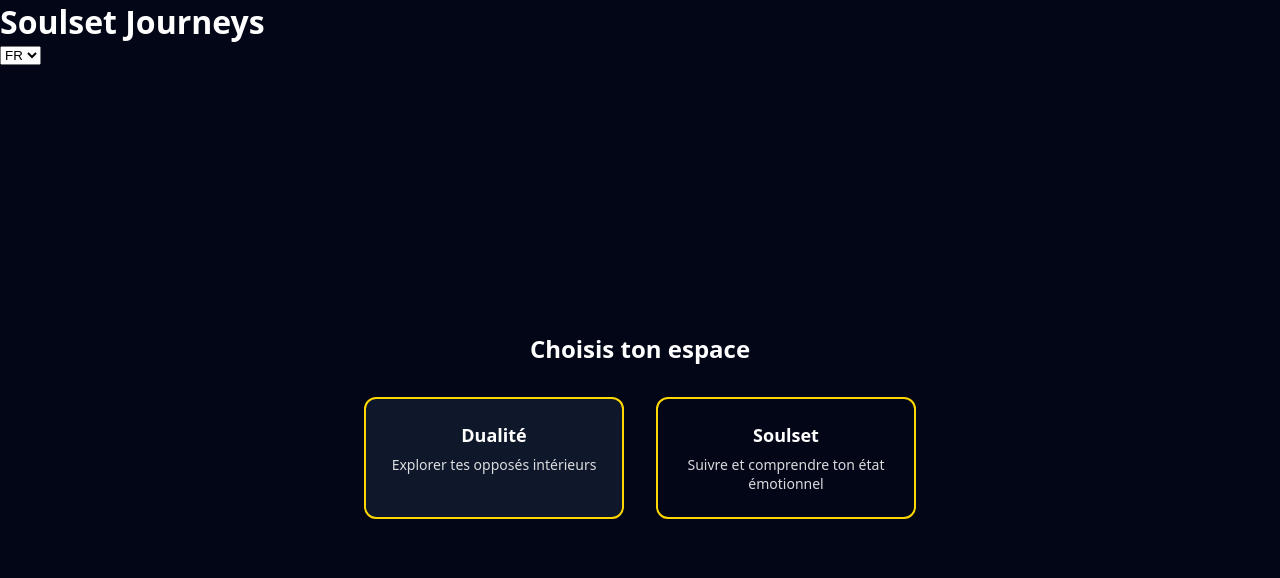
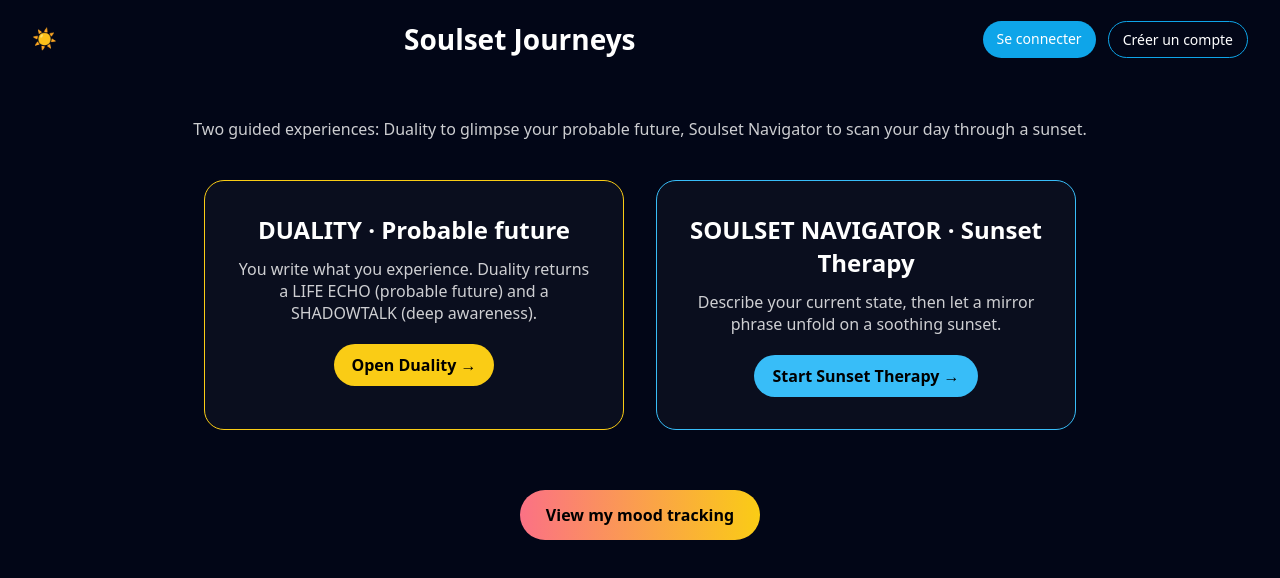
Before and after one commit to InstaMagicGen/Duality, a Next.js app: page / in a window 1280 px wide. Shown: the top 578 px of the page. Built offline with nearby package versions, Linux system fonts and the light colour scheme.

Commit message:
Final layout: header fixed, buttons clickable, dark mode working

```diff
--- a/app/components/Header.tsx
+++ b/app/components/Header.tsx
@@ -1,24 +1,35 @@
 "use client";
 
 import { useState } from "react";
-
-type Lang = "fr" | "en" | "ar";
+import Link from "next/link";
 
 export default function Header() {
-  const [lang, setLang] = useState<Lang>("fr");
+  const [dark, setDark] = useState(true);
+
+  function toggleTheme() {
+    setDark(!dark);
+    document.body.classList.toggle("light");
+  }
 
   return (
     <header className="header">
-      <h1 className="text-2xl font-bold">Soulset Journeys</h1>
-      <select
-        className="lang-select"
-        value={lang}
-        onChange={(e) => setLang(e.target.value as Lang)}
-      >
-        <option value="fr">FR</option>
-        <option value="en">EN</option>
-        <option value="ar">AR</option>
-      </select>
+      {/* LEFT */}
+      <button onClick={toggleTheme} className="theme-btn">
+        {dark ? "☀️" : "🌙"}
+      </button>
+
+      {/* CENTER */}
+      <div className="logo">Soulset Journeys</div>
+
+      {/* RIGHT */}
+      <div className="auth">
+        <Link href="/login" className="auth-btn">
+          Se connecter
+        </Link>
+        <Link href="/signup" className="auth-btn outline">
+          Créer un compte
+        </Link>
+      </div>
     </header>
   );
 }
--- a/app/globals.css
+++ b/app/globals.css
@@ -1,29 +1,132 @@
-/* RESET DE BASE */
+/* RESET */
 * {
   box-sizing: border-box;
   margin: 0;
   padding: 0;
 }
 
-html,
 body {
-  height: 100%;
-  background-color: #020617; /* dark */
-  color: #ffffff;
-  font-family: system-ui, -apple-system, BlinkMacSystemFont,
-    "Segoe UI", Roboto, Oxygen, Ubuntu, Cantarell, sans-serif;
+  background: #020617;
+  color: #fff;
+  font-family: system-ui, sans-serif;
+  min-height: 100vh;
 }
 
-/* LIENS */
-a {
-  color: inherit;
-  text-decoration: none;
+body.light {
+  background: #f8fafc;
+  color: #020617;
 }
 
-/* BOUTONS GLOBAUX */
-button {
+/* HEADER */
+.header {
+  display: grid;
+  grid-template-columns: auto 1fr auto;
+  align-items: center;
+  padding: 20px 32px;
+}
+
+.logo {
+  text-align: center;
+  font-size: 28px;
+  font-weight: 700;
+}
+
+.theme-btn {
+  font-size: 20px;
+  background: none;
+  border: none;
   cursor: pointer;
-  border: none;
-  background: none;
-  color: inherit;
 }
+
+.auth {
+  display: flex;
+  gap: 12px;
+}
+
+.auth-btn {
+  padding: 8px 14px;
+  border-radius: 999px;
+  background: #0ea5e9;
+  color: white;
+  text-decoration: none;
+  font-size: 14px;
+}
+
+.auth-btn.outline {
+  background: transparent;
+  border: 1px solid #0ea5e9;
+}
+
+/* HOME */
+.home {
+  text-align: center;
+  padding: 40px 24px;
+}
+
+.subtitle {
+  max-width: 900px;
+  margin: 0 auto 40px;
+  opacity: 0.8;
+}
+
+/* CARDS */
+.cards {
+  display: flex;
+  justify-content: center;
+  gap: 32px;
+  margin-bottom: 40px;
+}
+
+.card {
+  width: 420px;
+  padding: 32px;
+  border-radius: 20px;
+  background: rgba(255, 255, 255, 0.03);
+}
+
+.duality {
+  border: 1px solid #facc15;
+}
+
+.soulset {
+  border: 1px solid #38bdf8;
+}
+
+.card h2 {
+  margin-bottom: 12px;
+}
+
+.card p {
+  opacity: 0.8;
+  margin-bottom: 20px;
+}
+
+.card-btn {
+  display: inline-block;
+  padding: 10px 18px;
+  border-radius: 999px;
+  text-decoration: none;
+  font-weight: 600;
+}
+
+.yellow {
+  background: #facc15;
+  color: #000;
+}
+
+.blue {
+  background: #38bdf8;
+  color: #000;
+}
+
+/* MOOD */
+.mood-btn {
+  display: inline-block;
+  margin-top: 20px;
+  padding: 14px 26px;
+  border-radius: 999px;
+  background: linear-gradient(90deg, #fb7185, #facc15);
+  color: #000;
+  text-decoration: none;
+  font-weight: 700;
+}
--- a/app/layout.tsx
+++ b/app/layout.tsx
@@ -1,15 +1,21 @@
-"use client";
-
 import "./globals.css";
-import { ReactNode } from "react";
 import Header from "./components/Header";
 
-export default function RootLayout({ children }: { children: ReactNode }) {
+export const metadata = {
+  title: "Soulset Journeys",
+  description: "Duality & Soulset Navigator",
+};
+
+export default function RootLayout({
+  children,
+}: {
+  children: React.ReactNode;
+}) {
   return (
     <html lang="fr">
-      <body className="bg-black text-white">
+      <body>
         <Header />
-        <main>{children}</main>
+        {children}
       </body>
     </html>
   );
--- a/app/page.tsx
+++ b/app/page.tsx
@@ -1,98 +1,95 @@
 "use client";
+
+import { useEffect, useState } from "react";
+import Link from "next/link";
 
 type Lang = "fr" | "en" | "ar";
 
-const translations = {
+const TEXT: Record<Lang, any> = {
   fr: {
-    title: "Choisis ton espace",
-    duality: "Dualité",
-    dualityDesc: "Explorer tes opposés intérieurs",
-    soulset: "Soulset",
-    soulsetDesc: "Suivre et comprendre ton état émotionnel",
+    subtitle:
+      "Deux expériences guidées : Duality pour voir ton futur probable, Soulset Navigator pour scanner ta journée sur un coucher de soleil.",
+    dualityTitle: "DUALITY · Futur probable",
+    dualityDesc:
+      "Tu écris ce que tu vis. Duality renvoie un LIFE ECHO (futur probable) et un SHADOWTALK (conscience profonde).",
+    dualityBtn: "Ouvrir Duality →",
+    soulsetTitle: "SOULSET NAVIGATOR · Sunset Therapy",
+    soulsetDesc:
+      "Décris ton état du moment, puis laisse une phrase miroir se projeter sur un coucher de soleil apaisant.",
+    soulsetBtn: "Commencer la Sunset Therapy →",
+    moodBtn: "Voir mon suivi de mood",
   },
   en: {
-    title: "Choose your space",
-    duality: "Duality",
-    dualityDesc: "Explore your inner opposites",
-    soulset: "Soulset",
-    soulsetDesc: "Track and understand your emotional state",
+    subtitle:
+      "Two guided experiences: Duality to glimpse your probable future, Soulset Navigator to scan your day through a sunset.",
+    dualityTitle: "DUALITY · Probable future",
+    dualityDesc:
+      "You write what you experience. Duality returns a LIFE ECHO (probable future) and a SHADOWTALK (deep awareness).",
+    dualityBtn: "Open Duality →",
+    soulsetTitle: "SOULSET NAVIGATOR · Sunset Therapy",
+    soulsetDesc:
+      "Describe your current state, then let a mirror phrase unfold on a soothing sunset.",
+    soulsetBtn: "Start Sunset Therapy →",
+    moodBtn: "View my mood tracking",
   },
   ar: {
-    title: "اختر مساحتك",
-    duality: "الازدواجية",
-    dualityDesc: "استكشاف التناقضات الداخلية",
-    soulset: "سولسِت",
-    soulsetDesc: "متابعة وفهم حالتك العاطفية",
+    subtitle:
+      "تجربتان موجهتان: Duality لرؤية مستقبلك المحتمل، وSoulset Navigator لمسح يومك عبر غروب الشمس.",
+    dualityTitle: "DUALITY · المستقبل المحتمل",
+    dualityDesc:
+      "تكتب ما تعيشه. Duality يعيد LIFE ECHO (مستقبل محتمل) وSHADOWTALK (الوعي العميق).",
+    dualityBtn: "فتح Duality ←",
+    soulsetTitle: "SOULSET NAVIGATOR · علاج الغروب",
+    soulsetDesc:
+      "صف حالتك الحالية، ثم دع عبارة مرآة تنعكس على غروب شمس مهدئ.",
+    soulsetBtn: "بدء علاج الغروب ←",
+    moodBtn: "عرض تتبع المزاج",
   },
 };
 
-export default function Page() {
-  // 🔹 même langue que le layout (plus tard : context ou store)
-  const lang: Lang = "fr";
-  const t = translations[lang];
+export default function Home() {
+  const [lang, setLang] = useState<Lang>("fr");
+
+  useEffect(() => {
+    const browserLang = navigator.language.slice(0, 2);
+    if (browserLang === "en" || browserLang === "ar") {
+      setLang(browserLang);
+    } else {
+      setLang("fr");
+    }
+  }, []);
+
+  const t = TEXT[lang];
 
   return (
-    <main
-      style={{
-        minHeight: "calc(100vh - 80px)",
-        display: "flex",
-        flexDirection: "column",
-        alignItems: "center",
-        justifyContent: "center",
-        gap: "32px",
-      }}
-    >
-      <h2 style={{ fontSize: "24px", fontWeight: "600" }}>
-        {t.title}
-      </h2>
+    <main className="home" dir={lang === "ar" ? "rtl" : "ltr"}>
+      <p className="subtitle">{t.subtitle}</p>
 
-      {/* CONTAINER DES 2 BOX */}
-      <div
-        style={{
-          display: "flex",
-          gap: "32px",
-        }}
-      >
+      <div className="cards">
         {/* DUALITY */}
-        <div
-          style={{
-            width: "260px",
-            padding: "24px",
-            border: "2px solid gold",
-            borderRadius: "12px",
-            textAlign: "center",
-            background: "#0f172a",
-            color: "white",
-          }}
-        >
-          <h3 style={{ fontSize: "18px", marginBottom: "8px" }}>
-            {t.duality}
-          </h3>
-          <p style={{ fontSize: "14px", opacity: 0.85 }}>
-            {t.dualityDesc}
-          </p>
+        <div className="card duality">
+          <h2>{t.dualityTitle}</h2>
+          <p>{t.dualityDesc}</p>
+
+          <Link href="/duality" className="card-btn yellow">
+            {t.dualityBtn}
+          </Link>
         </div>
 
         {/* SOULSET */}
-        <div
-          style={{
-            width: "260px",
-            padding: "24px",
-            border: "2px solid gold",
-            borderRadius: "12px",
-            textAlign: "center",
-            background: "#020617",
-            color: "white",
-          }}
-        >
-          <h3 style={{ fontSize: "18px", marginBottom: "8px" }}>
-            {t.soulset}
-          </h3>
-          <p style={{ fontSize: "14px", opacity: 0.85 }}>
-            {t.soulsetDesc}
-          </p>
+        <div className="card soulset">
+          <h2>{t.soulsetTitle}</h2>
+          <p>{t.soulsetDesc}</p>
+
+          <Link href="/soulset" className="card-btn blue">
+            {t.soulsetBtn}
+          </Link>
         </div>
       </div>
+
+      <Link href="/mood" className="mood-btn">
+        {t.moodBtn}
+      </Link>
     </main>
   );
 }
```
